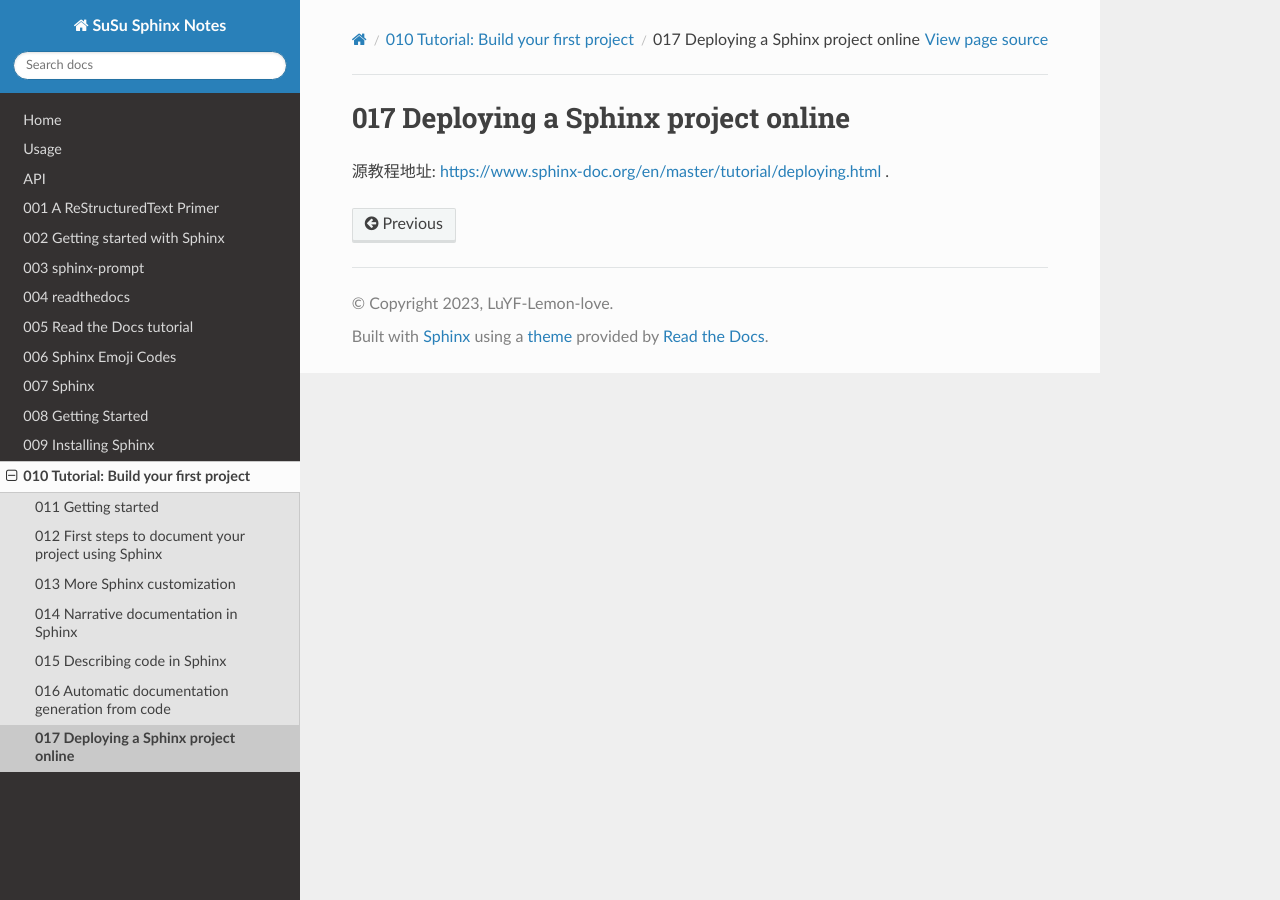
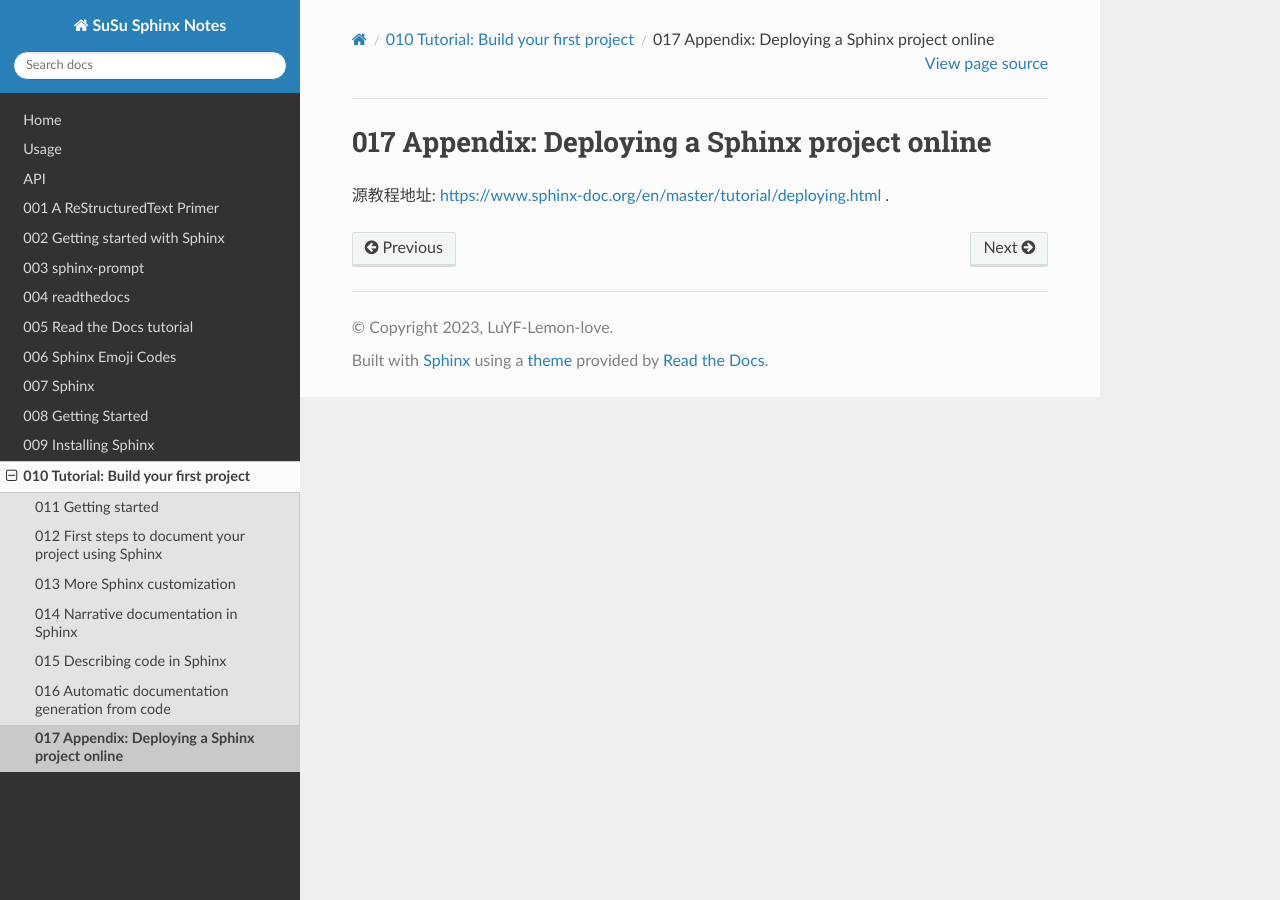
Before and after one commit to LuYF-Lemon-love/-susu-sphinx-notes, a Sphinx documentation site: the page built from docs/source/017-Deploying-a-Sphinx-project-online.rst, in a window 1280 px wide. Built offline with Sphinx 7.4.7 and the Read the Docs theme 2.0.0, drawn with Linux system fonts in a browser that asks for light colours; pages that are not in the unit, such as notebooks, are missing from menus.

Commit message:
add code.

```diff
--- a/docs/source/010-Build-your-first-project.rst
+++ b/docs/source/010-Build-your-first-project.rst
@@ -37,3 +37,4 @@
    015-Describing-code-in-Sphinx.rst
    016-Automatic-documentation-generation-from-code.rst
    017-Deploying-a-Sphinx-project-online.rst
+   018-Where-to-go-from-here.rst
--- a/docs/source/017-Deploying-a-Sphinx-project-online.rst
+++ b/docs/source/017-Deploying-a-Sphinx-project-online.rst
@@ -1,4 +1,4 @@
-017 Deploying a Sphinx project online
-=====================================
+017 Appendix: Deploying a Sphinx project online
+===============================================
 
 源教程地址: https://www.sphinx-doc.org/en/master/tutorial/deploying.html .
```
Also changed, not shown: docs/source/018-Where-to-go-from-here.rst (added, +7 -0 lines).
